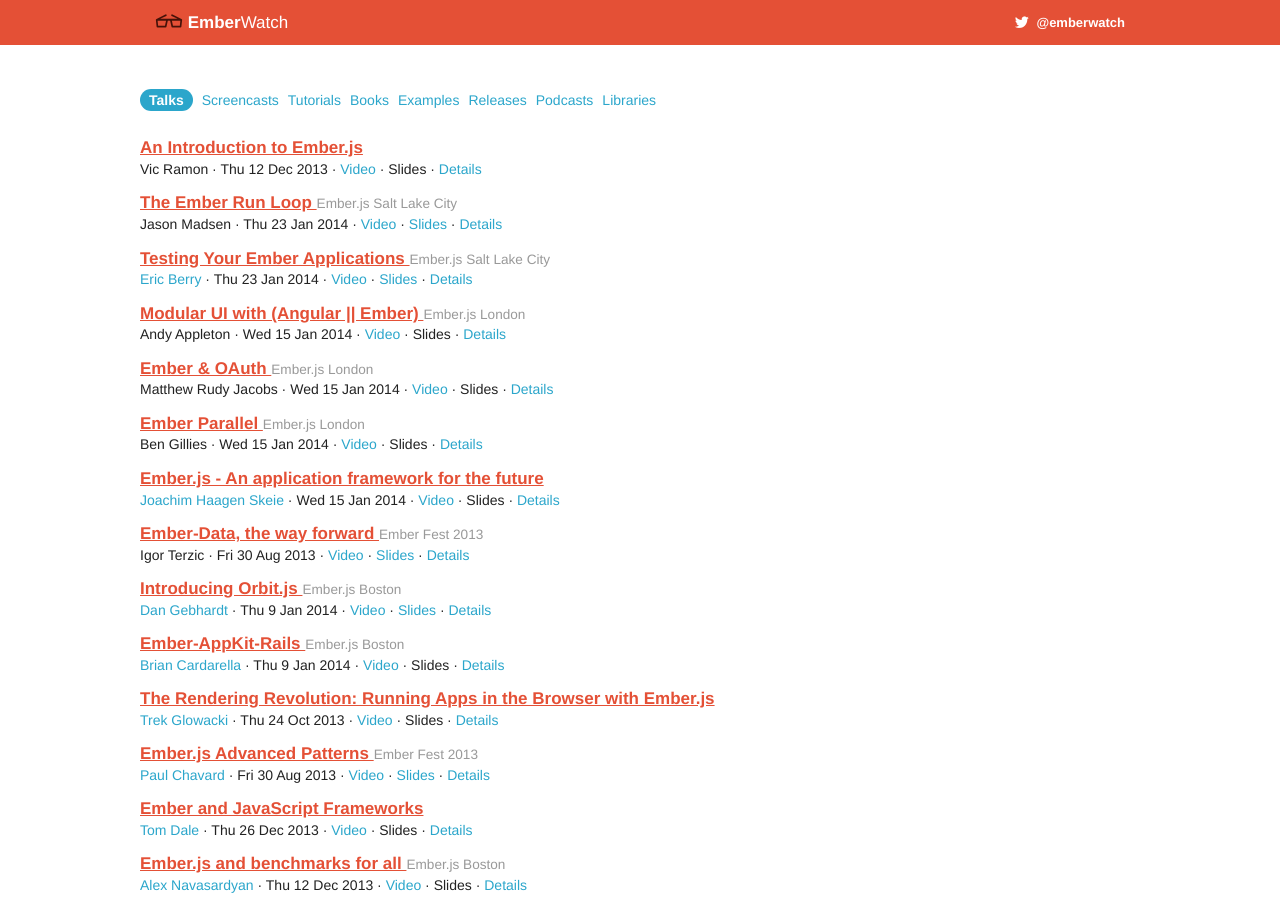
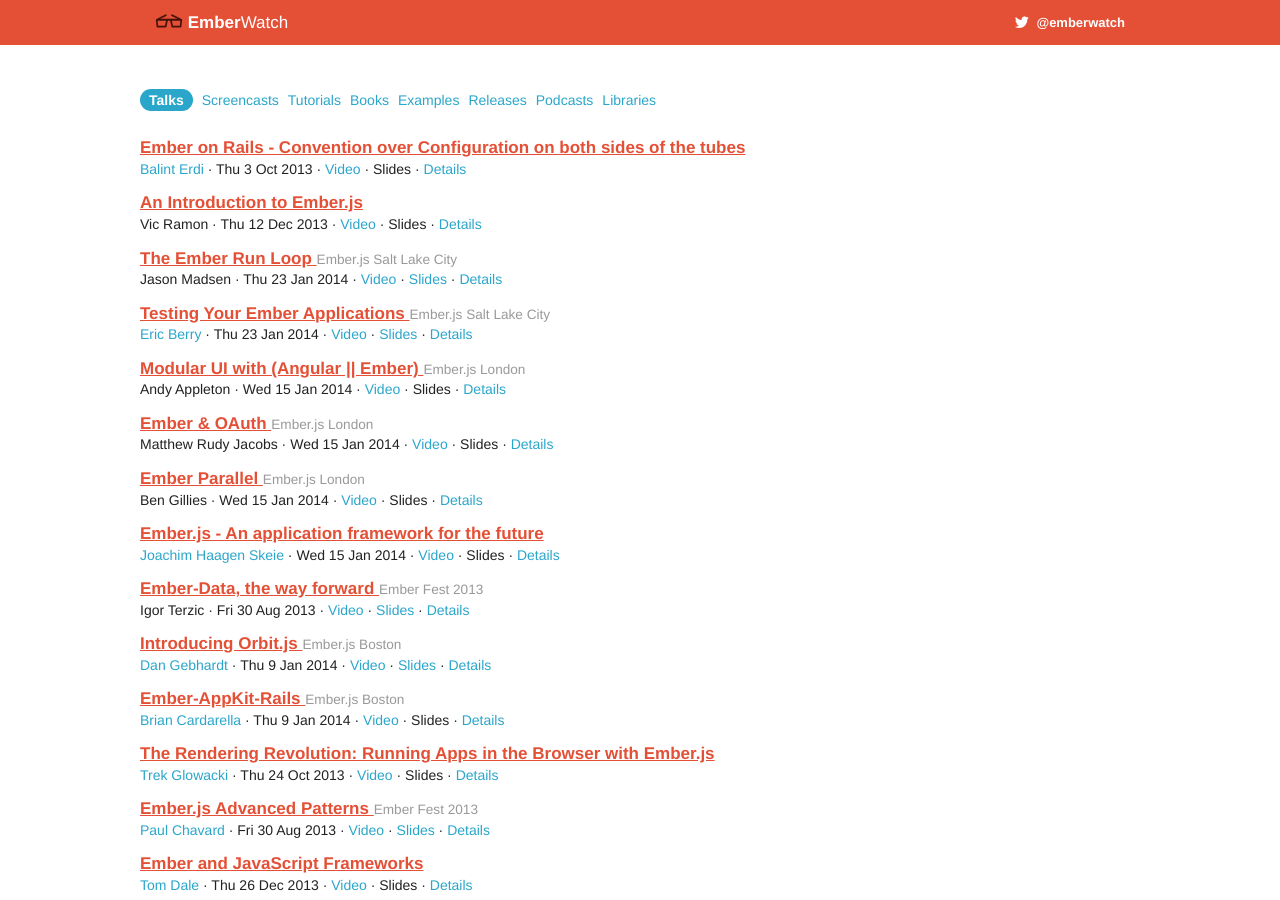
Before and after one commit to emberwatch/emberwatch, a Jekyll site: the page built from index.html, in a window 1280 px wide and 900 px high. Built offline with Jekyll 4.4.1, drawn with Linux system fonts in a browser that asks for light colours; comment, search, counter and statistics services are not loaded.

Commit message:
Add "Ember on Rails - Convention over Configuration on both sides of the tubes" talk by Balint Erdi.

```diff
--- a/_data/talks.yml
+++ b/_data/talks.yml
@@ -1,4 +1,12 @@
 ---
+- title: "Ember on Rails - Convention over Configuration on both sides of the tubes"
+  date: '2013-10-03'
+  author_ids:
+  - 94
+  videos:
+  - http://www.youtube.com/watch?v=AaoNtVt54FY
+  url: "http://arrrrcamp.be/talks#balint-erdi"
+  id: 149
 - title: "An Introduction to Ember.js"
   date: '2013-12-12'
   author_ids:
```
